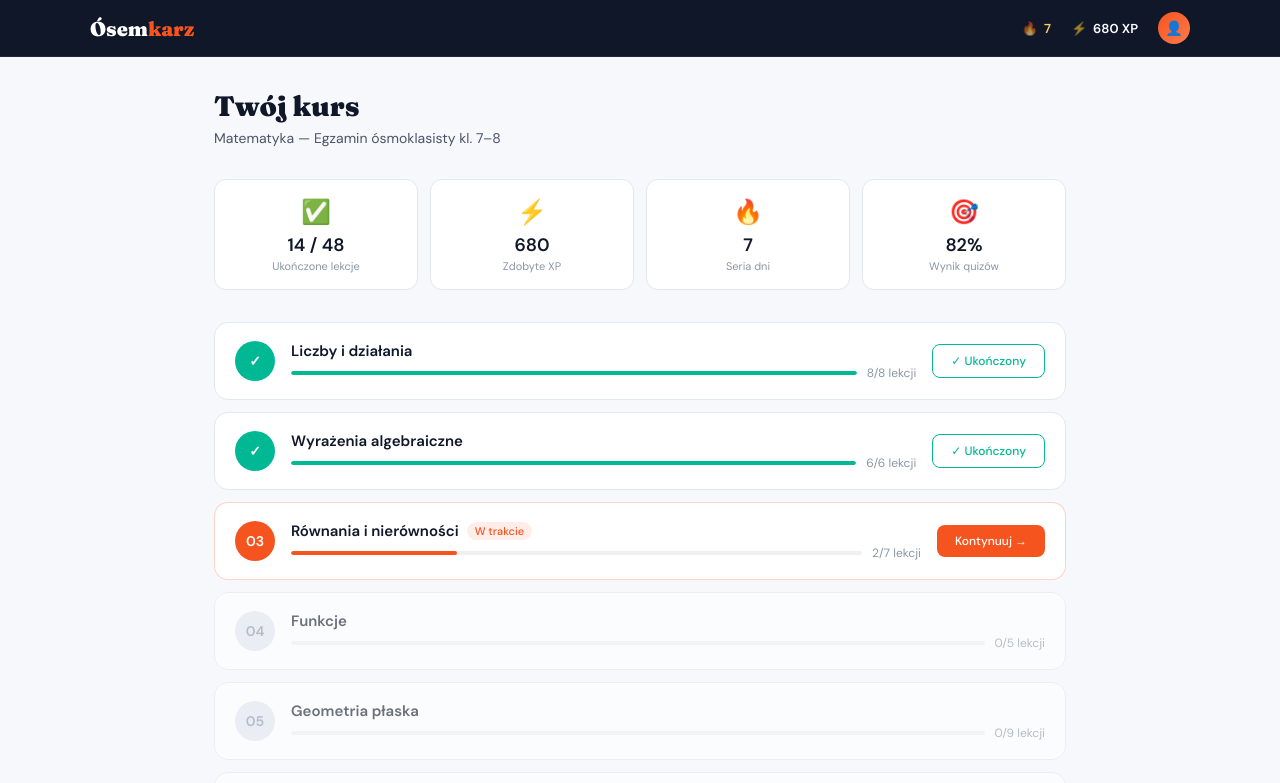
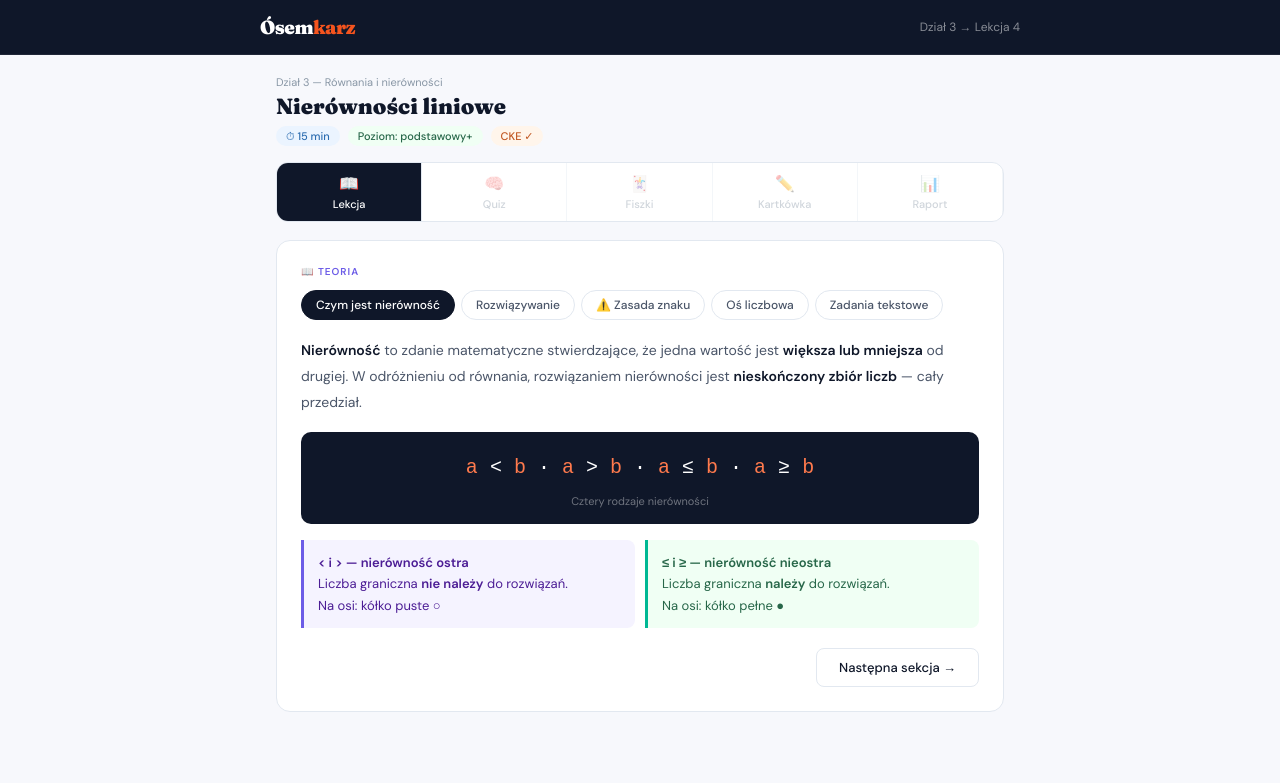
Before and after one commit to osemkarz/osemkarz, a Next.js app: page /kurs/nierownosci in a window 1280 px wide. Shown: the top 783 px of the page. Built offline with nearby package versions, Linux system fonts and the light colour scheme.

Commit message:
Update page.js

```diff
--- a/app/kurs/nierownosci/page.js
+++ b/app/kurs/nierownosci/page.js
@@ -1,144 +1,10 @@
-import Link from 'next/link'
+import NierownosciLesson from '../../../components/lessons/NierownosciLesson'
 
-const DZIALY = [
-  {
-    n: '01', name: 'Liczby i działania',
-    lekcje: ['Liczby naturalne i całkowite', 'Ułamki zwykłe', 'Ułamki dziesiętne', 'Procenty', 'Potęgi i pierwiastki', 'Kolejność działań', 'Liczby wymierne i niewymierne', 'Sprawdzian działu'],
-    done: 8, total: 8, status: 'done',
-  },
-  {
-    n: '02', name: 'Wyrażenia algebraiczne',
-    lekcje: ['Zmienne i wyrażenia', 'Upraszczanie wyrażeń', 'Wzory skróconego mnożenia', 'Wyłączanie przed nawias', 'Działania na wielomianach', 'Sprawdzian działu'],
-    done: 6, total: 6, status: 'done',
-  },
-  {
-    n: '03', name: 'Równania i nierówności',
-    lekcje: ['Czym jest równanie?', 'Równania I stopnia', 'Układy równań', 'Nierówności', 'Zadania tekstowe z równaniami', 'Zastosowania w geometrii', 'Sprawdzian działu'],
-    done: 2, total: 7, status: 'active', current: 2,
-  },
-  {
-    n: '04', name: 'Funkcje',
-    lekcje: ['Pojęcie funkcji', 'Funkcja liniowa', 'Wykresy funkcji', 'Funkcja kwadratowa', 'Sprawdzian działu'],
-    done: 0, total: 5, status: 'locked',
-  },
-  {
-    n: '05', name: 'Geometria płaska',
-    lekcje: ['Trójkąty', 'Czworokąty', 'Koło i okrąg', 'Pole i obwód', 'Twierdzenie Pitagorasa', 'Podobieństwo', 'Trygonometria', 'Przekształcenia', 'Sprawdzian działu'],
-    done: 0, total: 9, status: 'locked',
-  },
-  {
-    n: '06', name: 'Bryły',
-    lekcje: ['Graniastosłupy', 'Ostrosłupy', 'Walec i stożek', 'Kula', 'Siatki brył', 'Sprawdzian działu'],
-    done: 0, total: 6, status: 'locked',
-  },
-  {
-    n: '07', name: 'Statystyka i prawdopodobieństwo',
-    lekcje: ['Diagramy i wykresy', 'Średnia, mediana, dominanta', 'Prawdopodobieństwo', 'Sprawdzian działu'],
-    done: 0, total: 4, status: 'locked',
-  },
-  {
-    n: '08', name: 'Próbny egzamin CKE',
-    lekcje: ['Arkusz 2022', 'Arkusz 2023', 'Arkusz 2024'],
-    done: 0, total: 3, status: 'locked', exam: true,
-  },
-]
+export const metadata = {
+  title: 'Nierówności liniowe — Ósemkarz',
+  description: 'Lekcja o nierównościach liniowych. Teoria, quiz, fiszki i kartkówka z feedbackiem AI.',
+}
 
-export default function KursPage() {
-  return (
-    <div style={{ minHeight: '100vh', background: '#F7F8FC', fontFamily: 'var(--font-sans)' }}>
-
-      {/* Nav */}
-      <nav style={{ background: '#0F1729', padding: '0 24px', borderBottom: '1px solid rgba(255,255,255,0.07)' }}>
-        <div style={{ maxWidth: 1100, margin: '0 auto', display: 'flex', alignItems: 'center', justifyContent: 'space-between', height: 56 }}>
-          <Link href="/" style={{ fontFamily: 'var(--font-display)', fontSize: 20, fontWeight: 900, color: '#fff' }}>
-            Ósem<span style={{ color: '#F5541E' }}>karz</span>
-          </Link>
-          <div style={{ display: 'flex', alignItems: 'center', gap: 20 }}>
-            <div style={{ display: 'flex', alignItems: 'center', gap: 6, fontSize: 13, color: 'rgba(255,255,255,0.6)' }}>
-              🔥 <span style={{ color: '#FDCB6E', fontWeight: 600 }}>7</span>
-            </div>
-            <div style={{ display: 'flex', alignItems: 'center', gap: 6, fontSize: 13, color: 'rgba(255,255,255,0.6)' }}>
-              ⚡ <span style={{ color: '#fff', fontWeight: 600 }}>680 XP</span>
-            </div>
-            <div style={{ width: 32, height: 32, borderRadius: '50%', background: 'linear-gradient(135deg,#F5541E,#FF7A4D)', display: 'flex', alignItems: 'center', justifyContent: 'center', fontSize: 14 }}>👤</div>
-          </div>
-        </div>
-      </nav>
-
-      <div style={{ maxWidth: 900, margin: '0 auto', padding: '32px 24px' }}>
-
-        {/* Header */}
-        <div style={{ marginBottom: 32 }}>
-          <h1 style={{ fontFamily: 'var(--font-display)', fontSize: 28, fontWeight: 900, color: '#0F1729', marginBottom: 6 }}>Twój kurs</h1>
-          <p style={{ fontSize: 14, color: '#4A5568' }}>Matematyka — Egzamin ósmoklasisty kl. 7–8</p>
-        </div>
-
-        {/* Progress overview */}
-        <div style={{ display: 'grid', gridTemplateColumns: 'repeat(4,1fr)', gap: 12, marginBottom: 32 }}>
-          {[
-            { label: 'Ukończone lekcje', val: '14 / 48', icon: '✅' },
-            { label: 'Zdobyte XP', val: '680', icon: '⚡' },
-            { label: 'Seria dni', val: '7', icon: '🔥' },
-            { label: 'Wynik quizów', val: '82%', icon: '🎯' },
-          ].map((s, i) => (
-            <div key={i} style={{ background: '#fff', borderRadius: 12, padding: '16px', border: '1px solid #E2E8F0', textAlign: 'center' }}>
-              <div style={{ fontSize: 24, marginBottom: 6 }}>{s.icon}</div>
-              <div style={{ fontSize: 18, fontWeight: 700, color: '#0F1729' }}>{s.val}</div>
-              <div style={{ fontSize: 11, color: '#8896A5', marginTop: 2 }}>{s.label}</div>
-            </div>
-          ))}
-        </div>
-
-        {/* Działy */}
-        <div style={{ display: 'flex', flexDirection: 'column', gap: 12 }}>
-          {DZIALY.map((d, i) => {
-            const pct = d.total > 0 ? Math.round((d.done / d.total) * 100) : 0
-            const locked = d.status === 'locked'
-            return (
-              <div key={i} style={{
-                background: '#fff', borderRadius: 14,
-                border: `1px solid ${d.status === 'active' ? 'rgba(245,84,30,0.25)' : '#E2E8F0'}`,
-                overflow: 'hidden', opacity: locked ? 0.6 : 1,
-              }}>
-                <div style={{ padding: '18px 20px', display: 'flex', alignItems: 'center', gap: 16 }}>
-                  <div style={{
-                    width: 40, height: 40, borderRadius: '50%', flexShrink: 0,
-                    background: d.status === 'done' ? '#00B894' : d.status === 'active' ? '#F5541E' : d.exam ? '#6C5CE7' : '#E2E8F0',
-                    display: 'flex', alignItems: 'center', justifyContent: 'center',
-                    fontSize: 14, color: locked ? '#8896A5' : '#fff', fontWeight: 700,
-                  }}>
-                    {d.status === 'done' ? '✓' : d.n}
-                  </div>
-                  <div style={{ flex: 1 }}>
-                    <div style={{ display: 'flex', alignItems: 'center', gap: 8, marginBottom: 4 }}>
-                      <span style={{ fontSize: 15, fontWeight: 600, color: '#0F1729' }}>{d.name}</span>
-                      {d.status === 'active' && <span style={{ fontSize: 11, background: 'rgba(245,84,30,0.1)', color: '#F5541E', padding: '2px 8px', borderRadius: 10, fontWeight: 500 }}>W trakcie</span>}
-                      {d.exam && <span style={{ fontSize: 11, background: 'rgba(108,92,231,0.1)', color: '#6C5CE7', padding: '2px 8px', borderRadius: 10, fontWeight: 500 }}>Próbny</span>}
-                    </div>
-                    <div style={{ display: 'flex', alignItems: 'center', gap: 10 }}>
-                      <div style={{ flex: 1, height: 4, background: '#F0F0F0', borderRadius: 2, overflow: 'hidden' }}>
-                        <div style={{ height: '100%', width: `${pct}%`, background: d.status === 'done' ? '#00B894' : '#F5541E', borderRadius: 2 }} />
-                      </div>
-                      <span style={{ fontSize: 12, color: '#8896A5', whiteSpace: 'nowrap' }}>{d.done}/{d.total} lekcji</span>
-                    </div>
-                  </div>
-                  {!locked && (
-                    <Link href={d.status === 'active' ? d.n === '03' ? '/kurs/nierownosci' : '#' : '#'} style={{
-                      padding: '8px 18px', fontSize: 12, fontWeight: 500, borderRadius: 8,
-                      background: d.status === 'active' ? '#F5541E' : d.status === 'done' ? 'transparent' : 'transparent',
-                      color: d.status === 'active' ? '#fff' : d.status === 'done' ? '#00B894' : '#8896A5',
-                      border: d.status === 'active' ? 'none' : `1px solid ${d.status === 'done' ? '#00B894' : '#E2E8F0'}`,
-                      whiteSpace: 'nowrap',
-                    }}>
-                      {d.status === 'done' ? '✓ Ukończony' : d.status === 'active' ? 'Kontynuuj →' : '🔒 Zablokowany'}
-                    </Link>
-                  )}
-                </div>
-              </div>
-            )
-          })}
-        </div>
-      </div>
-    </div>
-  )
+export default function NierownosciPage() {
+  return <NierownosciLesson />
 }
```
